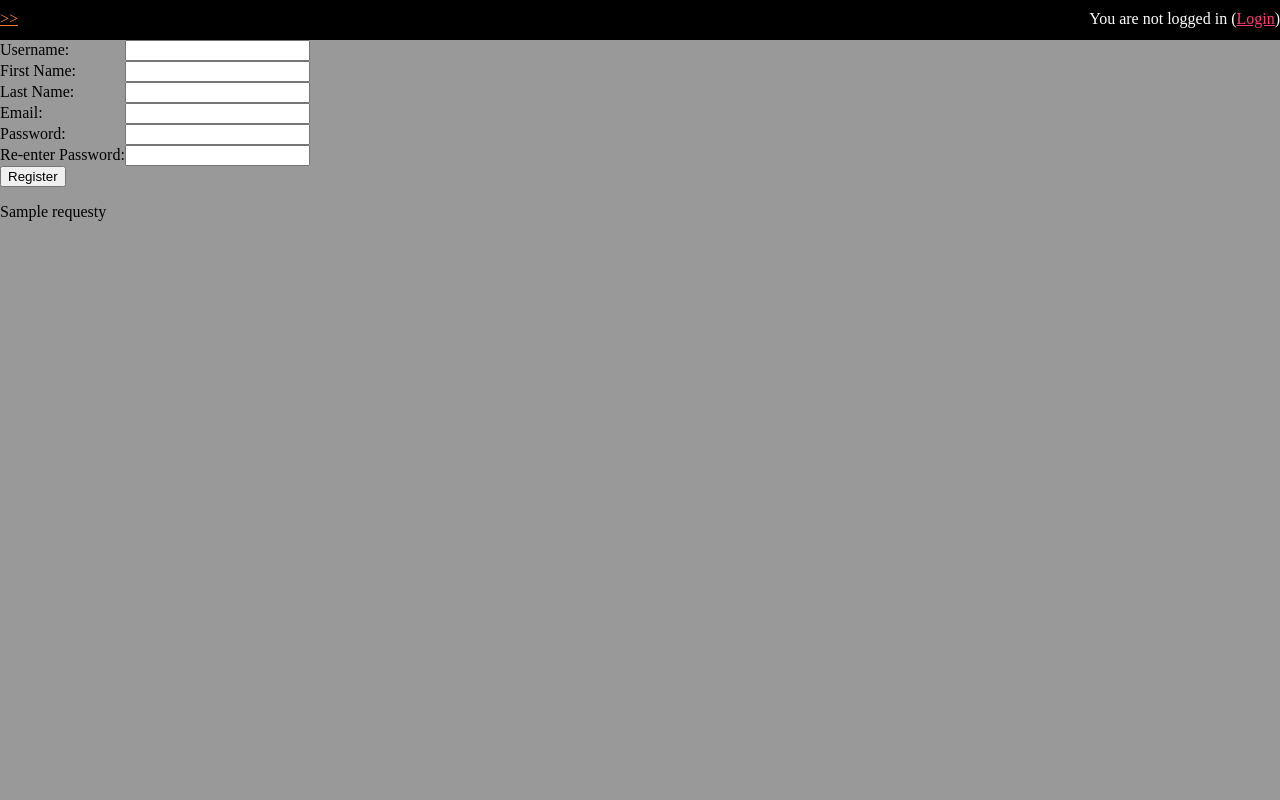
After one commit to hydramt/django-investmentspp, a Django app: template investments/templates/investments/register.html in a window 1280 px wide. The commit adds this page. Run offline with Django 3.2, Linux system fonts and the light colour scheme; the template is opened without the code that fills it: most values are stand-ins (such as "Sample title", 1, 10 or a date in 2020); parts of the project's set-up code (start-up, migrations or seed data) failed here and were passed over.

Commit message:
Added register form and relevants css/url entries.

```diff
--- a/homedata/static/homedata/style.css
+++ b/homedata/static/homedata/style.css
@@ -5,3 +5,13 @@ td { /* mse details table */
 body {
   background-color: #999999
 }
+
+.registrationform form {
+  display: table;
+}
+.registrationform p {
+  display: table-row;
+}
+.registrationform label, .registrationform input {
+  display: table-cell;
+}
--- /dev/null
+++ b/investments/templates/investments/register.html
@@ -0,0 +1,21 @@
+<head>
+{% include 'loginbar/login_bar.html' %}
+<title>Register</title>
+{% load static %}
+<link rel="stylesheet" type="text/css" href="{% static 'homedata/style.css' %}">
+</head>
+<body>
+<div class="registrationform">
+<form action="/register/" method="post" style="display: table;">
+<p><label for="username">Username: </label><input type="text" name="username" required></p>
+<p><label for="name">First Name: </label><input type="text" name="name" required></p>
+<p><label for="surname">Last Name:</label> <input type="text" name="surname" required></p>
+<p><label for="email">Email: </label><input type="text" name="email" required></p>
+<p><label for="password">Password: </label><input type="password" name="password" required></p>
+<p><label for="password2">Re-enter Password: </label><input type="password" name="password2"required></p>
+<input type="submit" value="Register">
+{% csrf_token %}
+</form>
+</div>
+</body>
+{{requesty}}
--- a/investments/urls.py
+++ b/investments/urls.py
@@ -21,6 +21,7 @@ from . import views
 from homedata.views import index as homedata_index, login_bar as homedata_loginbar, profile as profile
 from django.conf import settings
 
+
 urlpatterns = [
     url(r'^admin/', admin.site.urls),
     url(r'(?i)^mse/', include('mse.urls')),
@@ -30,7 +31,9 @@ urlpatterns = [
     url(r'^logout', views.lgd_out, name='logout'),
     url(r'^loggedin/', views.lgd_in),
     url(r'^account/', profile, name='account'),
+    url(r'^register/', views.register, name='register'),
     url(r'^$', homedata_index),
+    url(r'^.well-known', views.haqqalla),
 ]
 
 if settings.DEBUG:
```
